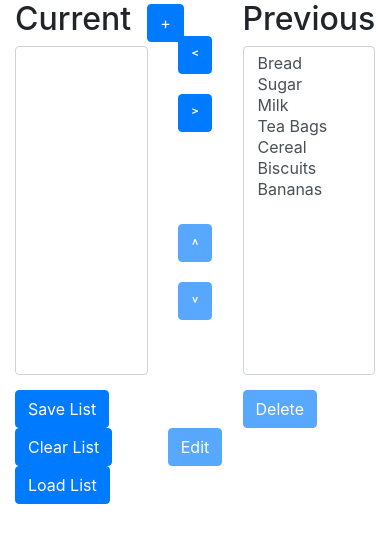
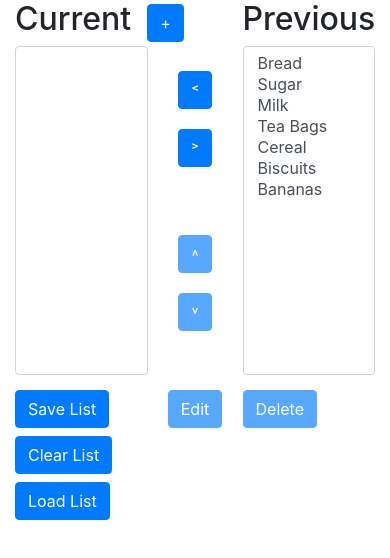
Before and after one commit to terrytsan/shopping-list, a React (Create React App) app: page / in a window 390 px wide. Shown: the top 558 px of the page. Built offline with nearby package versions, Linux system fonts and the light colour scheme.

Commit message:
Improved Mobile UI

```diff
--- a/src/App.js
+++ b/src/App.js
@@ -290,6 +290,7 @@ class App extends Component {
 						</Col>
 						<Col xs={2}
 							 style={{display: "flex", width: "100%", flexDirection: "column", alignItems: "center"}}>
+							<Row><h2 style={{visibility: "hidden"}}>1</h2></Row>
 							<Row className="itemsListBtnRow">
 								<Button className="itemsListBtn" onClick={this.handleLeftArrowOnClick}>˂</Button>
 								<Button className="itemsListBtn" onClick={this.handleRightArrowOnClick}>˃</Button>
@@ -309,12 +310,13 @@ class App extends Component {
 					</Row>
 					<Row style={{paddingTop: "15px"}}>
 						<Col xs={5}>
-							<Button className="mr-2" onClick={this.handleSaveListOnClick}>Save List</Button>
-							<Button className="mr-2" onClick={this.handleClearListOnClick}>Clear List</Button>
-							<Button onClick={this.handleLoadListOnClick}>Load List</Button>
+							<Button className="mr-2 mb-2" onClick={this.handleSaveListOnClick}>Save List</Button>
+							<Button className="mr-2 mb-2" onClick={this.handleClearListOnClick}>Clear List</Button>
+							<Button className="mb-2" onClick={this.handleLoadListOnClick}>Load List</Button>
 						</Col>
-						<Col xs={2} style={{display: "flex", alignItems: "center", justifyContent: "center"}}>
+						<Col xs={2} style={{display: "flex", justifyContent: "center"}}>
 							<Button onClick={this.showEditItemModal}
+									style={{alignSelf: "start"}}
 									disabled={!this.state.singleItemSelected}>Edit</Button>
 						</Col>
 						<Col>
```
